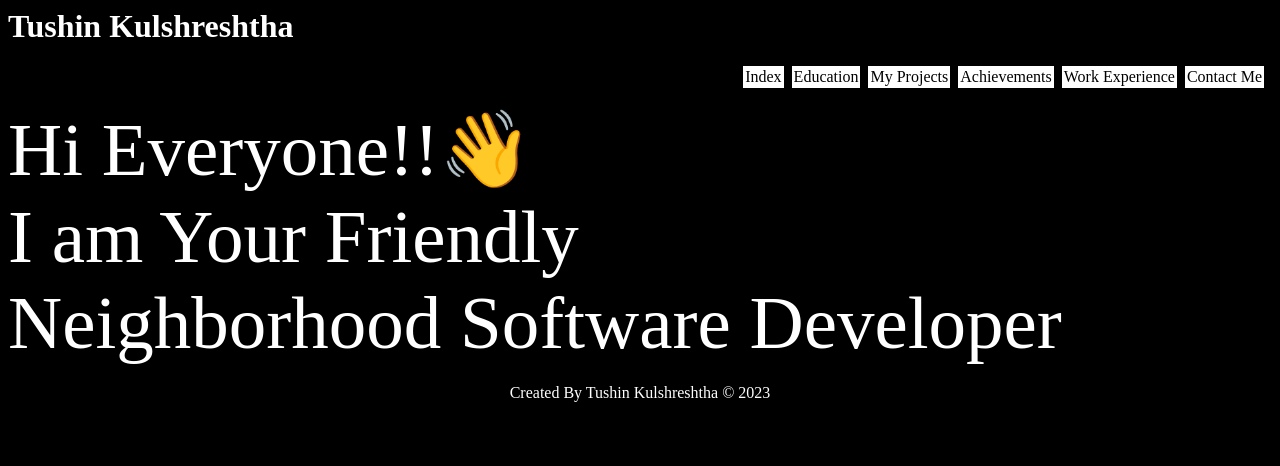
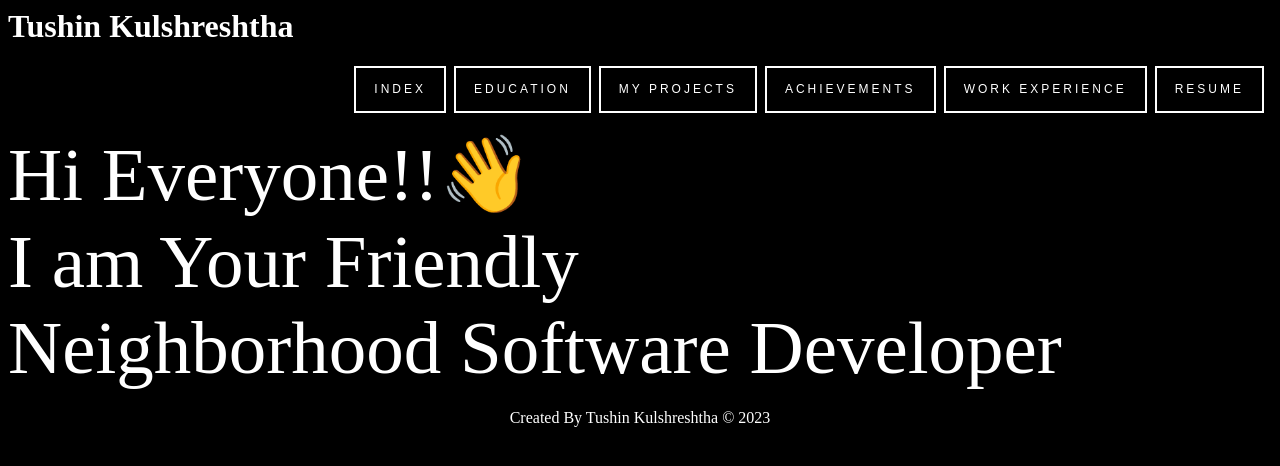
Before and after one commit to Dextron04/Dextron04.github.io, a Jekyll site: the page built from README.md, in a window 1280 px wide. Shown: the top 466 px of the page. Built offline with Jekyll 4.4.1, drawn with Linux system fonts in a browser that asks for light colours; some web fonts are replaced; our own code applies the rules of GitHub Pages for plain Markdown files.

Commit message:
added new css to the website

```diff
--- a/_layouts/default.html
+++ b/_layouts/default.html
@@ -15,7 +15,7 @@
             <a href="My Projects.html" class="nav-items">My Projects</a> &ensp;
             <a href="Achievements.html" class="nav-items">Achievements</a>&ensp;
             <a href="Work Experience.html" class="nav-items">Work Experience </a>&ensp;
-            <a href="Contact Me.html" class="nav-items">Contact Me</a>&ensp;
+            <a href="Contact Me.html" class="nav-items">Resume</a>&ensp;
         </nav>
         <br>
     </header>
--- a/assets/style.css
+++ b/assets/style.css
@@ -24,17 +24,29 @@
 }
 
 .nav-items {
+    border:solid 2px #fff;
+    cursor: pointer;
+    border-radius: 0px;
+    color: white;
     text-decoration: none;
-    font-family: Nexa;
-    background-color: white;
-    padding: 2px 2px;
-    color: black;
+    padding: 12px 18px;
+    font-size: 12px;
+    line-height: 19px;
+    text-transform: uppercase;
+    font-family: 'Montserrat', sans-serif;
+    font-weight: 400;
+    letter-spacing: 3px;
+    -webkit-transition: all .4s ease-in-out;
+    -moz-transition: all .4s ease-in-out;
+    -ms-transition: all .4s ease-in-out;
+    -o-transition: all .4s ease-in-out;
+    transition: all .4s ease-in-out;
 }
 
 .nav-items:hover {
-    background-color: black;
-    color: white;
-    transition: 200ms;
+    border:solid 2px #fff;
+    background: #fff;
+    color: #1f1f1f !important;
 }
 
 .main {
```
